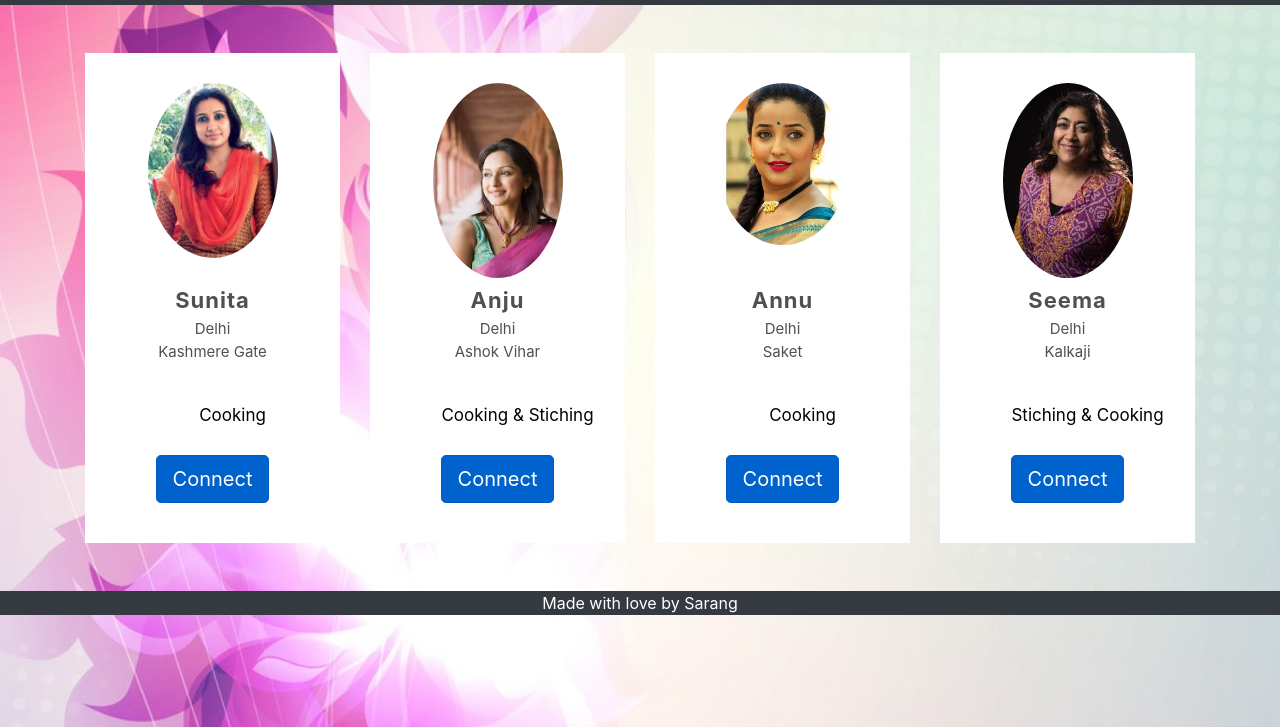
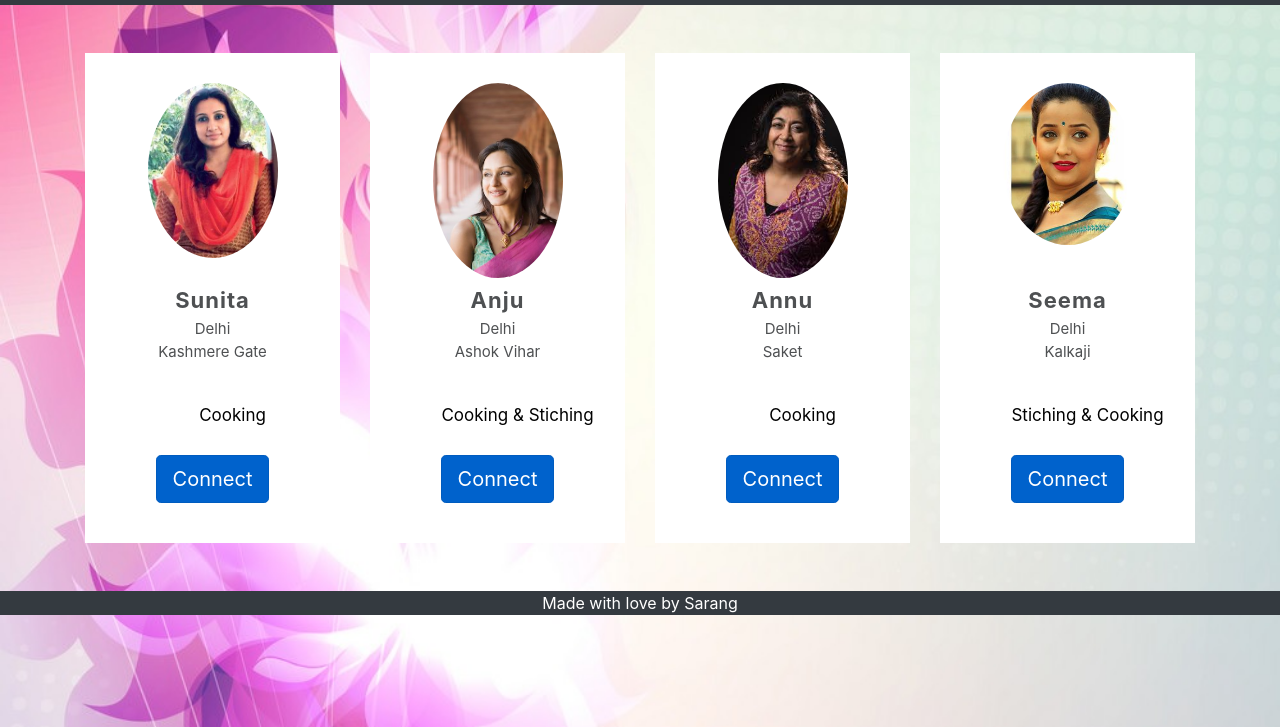
Before and after one commit to Ayyagari99/Grihalakshmi, a plain HTML site: page delhi.html in a window 1280 px wide. Shown: the part 73-800 px from the top of the page. Drawn offline with nearby package versions, Linux system fonts and the light colour scheme.

Commit message:
Update delhi.html

```diff
--- a/delhi.html
+++ b/delhi.html
@@ -233,7 +233,7 @@ text-decoration:none;
 		<div class="col-md-3 col-sm-6 col-12">
    			<div class="our-team">
 			<div class="pic">
-   				<img src="profile_pic2.JPG"><!--Image credit: https://www.pexels.com/photo/woman-smiling-at-the-camera-1181686/ -->
+   				<img src="profile_pic3.jpg"><!--Image credit: https://www.pexels.com/photo/woman-smiling-at-the-camera-1181686/ -->
    			</div>
    			<div class="team-content">
    				<br>
@@ -252,7 +252,7 @@ text-decoration:none;
    		<div class="col-md-3 col-sm-6 col-12">
    			<div class="our-team">
 			<div class="pic">
-   				<img src="profile_pic3.jpg"><!--Image credits: https://www.pexels.com/photo/woman-in-black-scoop-neck-shirt-smiling-38554/-->
+   				<img src="profile_pic2.JPG"><!--Image credits: https://www.pexels.com/photo/woman-in-black-scoop-neck-shirt-smiling-38554/-->
    			</div>
    			<div class="team-content">
    				<br>
```
